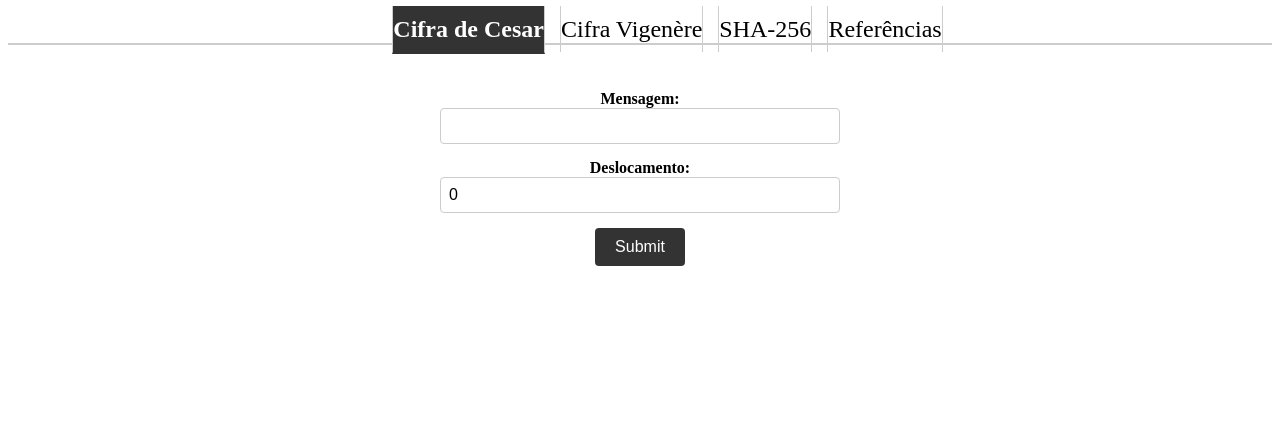
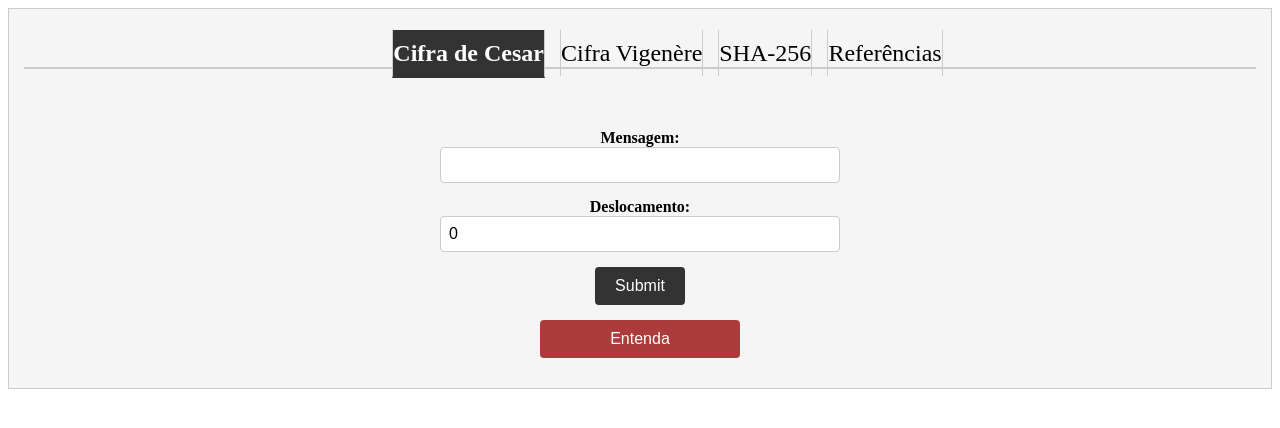
Before and after one commit to Math5oul/criptoClass, an Angular app: page / in a window 1280 px wide. Shown: the top 428 px of the page. Built offline with nearby package versions, Linux system fonts and the light colour scheme.

Commit message:
modal de explicaçao

```diff
--- a/src/app/app.module.ts
+++ b/src/app/app.module.ts
@@ -8,10 +8,12 @@ import { CeasarCipherComponent } from './components/ceasear-cipher/ceasar-cipher
 import { FormsModule } from '@angular/forms';
 import { VigenereCipherComponent } from './components/vigenere-cipher/vigenere-cipher.component';
 import { Sha256CipherComponent } from './components/sha-cipher/sha-cipher.component';
+import { ExplainModalComponent } from './components/explain-modal/explain-modal.component';
+
 
 
 @NgModule({
-  declarations: [AppComponent, TabContainerComponent, CeasarCipherComponent, VigenereCipherComponent, Sha256CipherComponent],
+  declarations: [AppComponent, TabContainerComponent, CeasarCipherComponent, VigenereCipherComponent, Sha256CipherComponent, ExplainModalComponent],
 
   imports: [BrowserModule, AppRoutingModule, FormsModule],
   providers: [],
--- /dev/null
+++ b/src/app/components/explain-modal/explain-modal.component.html
@@ -0,0 +1,5 @@
+<section class="modal">
+<div class="modal-content">
+
+</div>
+</section>
--- /dev/null
+++ b/src/app/components/explain-modal/explain-modal.component.scss
@@ -0,0 +1,18 @@
+.modal {
+  position: fixed;
+  width: 685px;
+  height: 800px;
+  background-color: #f5f5f5;
+  border: 1px solid #ccc;
+  display: flex;
+  align-items: center;
+  justify-content: center;
+  z-index: 9999;
+  left: 50%;
+  top: 50%;
+  transform: translate(-50%, -50%);
+}
+
+.modal-content{
+  margin: 25px;
+}
--- /dev/null
+++ b/src/app/components/explain-modal/explain-modal.component.ts
@@ -0,0 +1,13 @@
+import { Component, Input } from '@angular/core';
+
+@Component({
+  selector: 'app-explain-modal',
+  templateUrl: './explain-modal.component.html',
+  styleUrls: ['./explain-modal.component.scss']
+})
+export class ExplainModalComponent {
+
+  @Input()
+  tabPosition!: number;
+
+}
--- a/src/app/components/tab-container/tab-container.component.html
+++ b/src/app/components/tab-container/tab-container.component.html
@@ -51,4 +51,16 @@
       <!-- Add your Tab 3 content here -->
     </ng-container>
   </div>
+
+  <button id="entendaButton"
+    (click)="toggleModal()"
+  >
+    Entenda
+  </button>
+
+<ng-container *ngIf="modalActive">
+  <app-explain-modal [tabPosition]="activeTab" (click)="toggleModal()"></app-explain-modal>
+</ng-container>
+
+
 </section>
--- a/src/app/components/tab-container/tab-container.component.scss
+++ b/src/app/components/tab-container/tab-container.component.scss
@@ -24,7 +24,6 @@ ul.nav-tabs {
   margin-right: 15px;
   border-right: 1px solid #ccc;
   border-left: 1px solid #ccc;
-
   font-size: 1.5rem;
   padding: 10px 0;
   transition: background-color 0.3s;
@@ -45,7 +44,28 @@ ul.nav-tabs {
   list-style-type: none;
 }
 
-.tab-content{
+.tab-content {
   text-align: center;
   margin-top: 45px;
 }
+
+button {
+  padding: 10px 20px;
+  font-size: 16px;
+  background-color: #ac3b3b;
+  color: #fff;
+  border: none;
+  border-radius: 4px;
+  cursor: pointer;
+  margin-bottom: 15px;
+  width: 200px;
+  align-self: center;
+}
+
+.tab {
+  display: flex;
+  flex-direction: column;
+  border: 1px solid #ccc;
+  padding: 15px;
+  background-color: #f5f5f5;
+}
--- a/src/app/components/tab-container/tab-container.component.ts
+++ b/src/app/components/tab-container/tab-container.component.ts
@@ -3,12 +3,20 @@ import { Component } from '@angular/core';
 @Component({
   selector: 'app-tab-container',
   templateUrl: './tab-container.component.html',
-  styleUrls: ['./tab-container.component.scss']
+  styleUrls: ['./tab-container.component.scss'],
 })
 export class TabContainerComponent {
-  activeTab = 1;
+  activeTab: number = 1;
+  modalActive: boolean = false;
 
-  setActiveTab(tabNumber: number) {
-    this.activeTab = tabNumber;
+  setActiveTab(n: number) {
+    this.activeTab = n;
   }
+
+
+  toggleModal() {
+    this.modalActive = !this.modalActive;
+  }
+
+
 }
```
Also changed, not shown: 1 other file (tests, documents, lock files or other folders).
